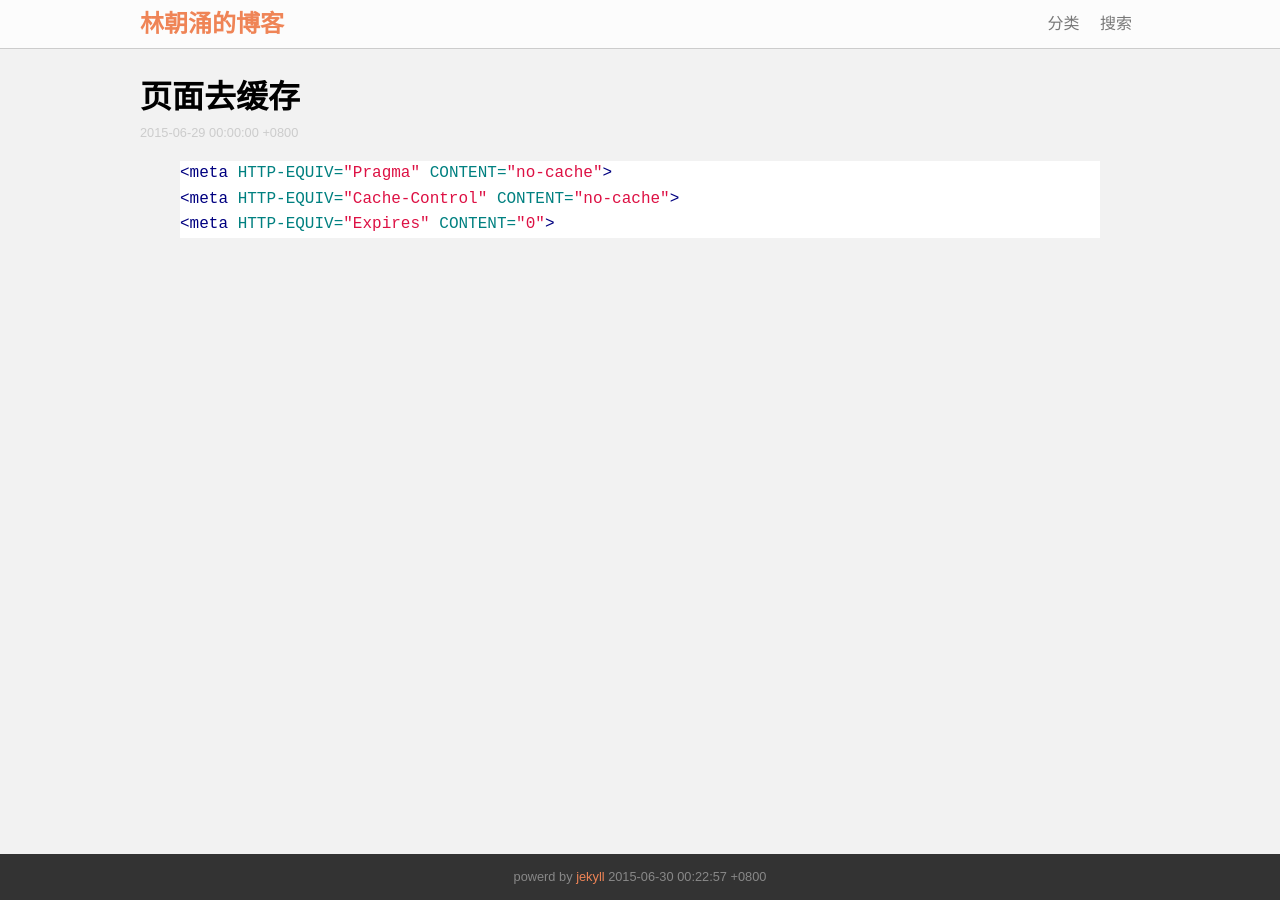
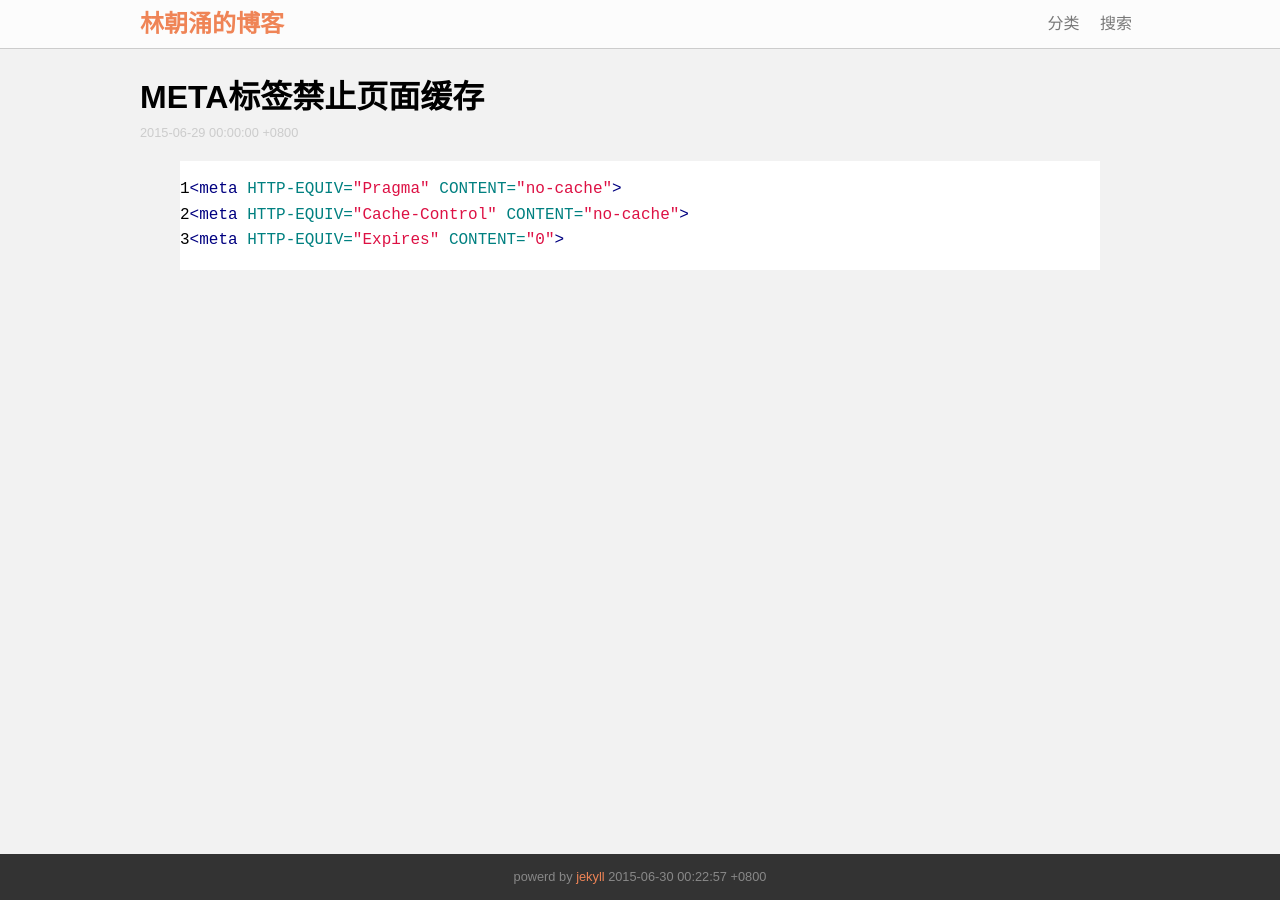
Before and after one commit to bravelincy/joenil.github.io, a Jekyll site: the page built from _posts/2015-06-29-去缓存.html, in a window 1280 px wide. Built offline with Jekyll 4.4.1, drawn with Linux system fonts in a browser that asks for light colours.

Commit message:
修改文章

```diff
--- a/_posts/2015-06-29-去缓存.html
+++ b/_posts/2015-06-29-去缓存.html
@@ -1,9 +1,9 @@
 ---
 layout: post
-title: 页面去缓存
+title: META标签禁止页面缓存
 ---
 
-{% highlight html %}
+{% highlight html linenos %}
 <meta HTTP-EQUIV="Pragma" CONTENT="no-cache">
 <meta HTTP-EQUIV="Cache-Control" CONTENT="no-cache">
 <meta HTTP-EQUIV="Expires" CONTENT="0">
```
